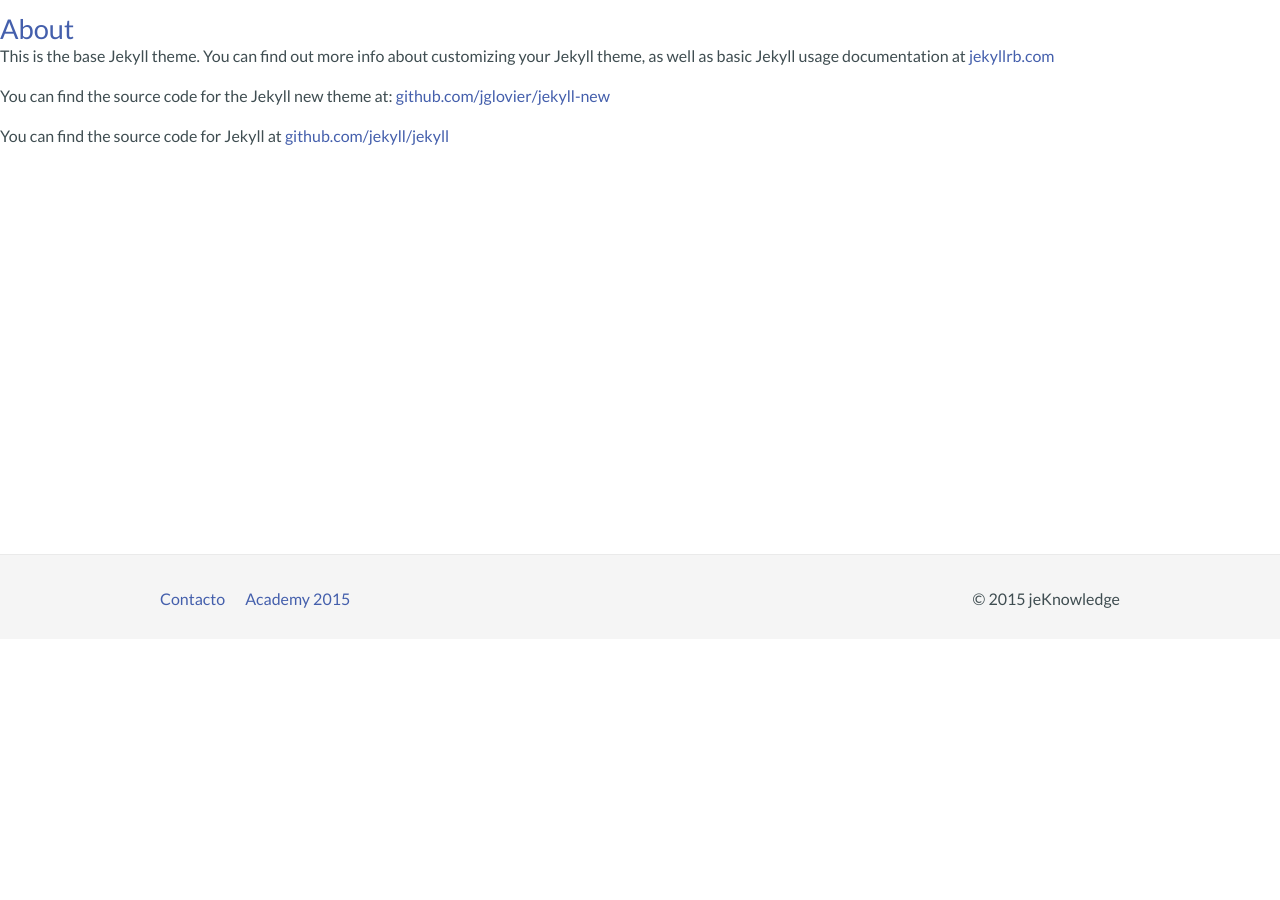
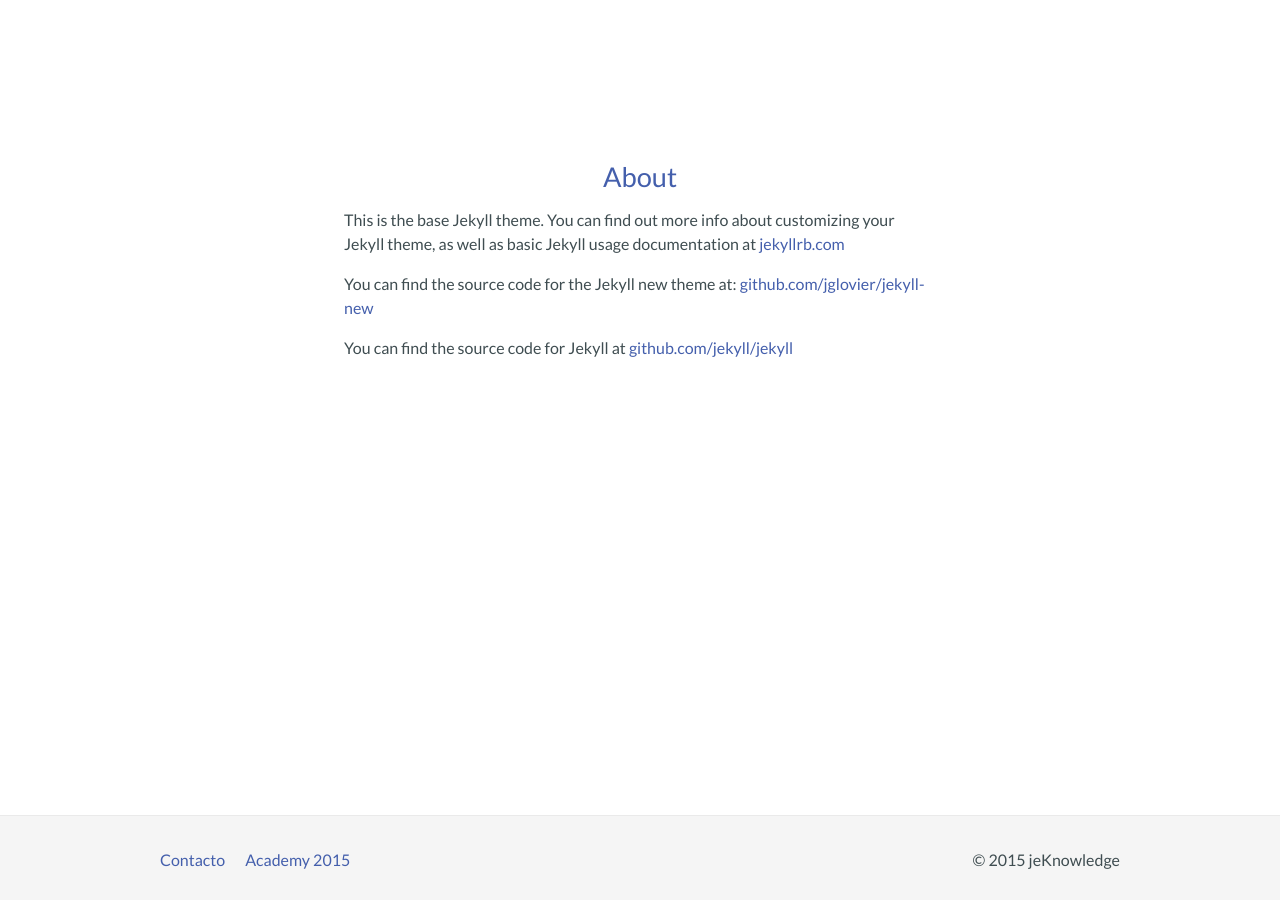
Before and after one commit to jeKnowledge/academy-articles, a Jekyll site: the page built from about.md, in a window 1280 px wide. Built offline with Jekyll 4.4.1, drawn with Linux system fonts in a browser that asks for light colours.

Commit message:
About page fix

```diff
--- a/_includes/head.html
+++ b/_includes/head.html
@@ -3,7 +3,7 @@
 	<meta http-equiv="X-UA-Compatible" content="IE=edge">
 	<meta name="viewport" content="width=device-width, initial-scale=1">
 	<meta property="og:image" content="http://jeknowledge.github.io/academy-articles/img/jekLogo.png">
-
+	<meta name="robots" content="index, follow">
 
 	<title>{% if page.title %}{{ page.title }}{% else %}{{ site.title }}{% endif %}</title>
 	<meta name="description" content="{% if page.excerpt %}{{ page.excerpt | strip_html | strip_newlines | truncate: 160 }}{% else %}{{ site.description }}{% endif %}">
--- a/_layouts/default.html
+++ b/_layouts/default.html
@@ -8,11 +8,13 @@
 		{{ content }}
 	</div>
 	{% if paginator %}
+	<!--
 	<nav class="pagination group" role="navigation">
 		{% if paginator.next_page %}
 		<a href="{{paginator.next_page_path}}">&larr;</a> {% endif %} {% if paginator.previous_page %}
 		<a href="{{paginator.previous_page_path}}">&rarr;</a> {% endif %}
 	</nav>
+-->
 	{% endif %}
 	{% include footer.html %}
 	{% include analytics.html %}
--- a/_layouts/page.html
+++ b/_layouts/page.html
@@ -1,12 +1,36 @@
 ---
 layout: default
 ---
-<div class="post">
+
+<style type="text/css">
+  body{
+    min-width: initial;
+    display:flex;
+    text-align: center;
+  /*Ocupa o ecran todo*/
+    min-height:100vh; /*min-height para nao sobrepor o conteudo original quando a janela é muito pequena*/
+    flex-wrap: wrap; /*faz com que o footer não esteja paralelo com o conteudo*/
+
+
+  }
+
+  footer{
+
+    width: 100%;/*expande horizontalmente footer*/
+    align-self: flex-end;/*footer no fim da pagina*/
+  }
+
+  .content{
+        margin: auto; /*centra conteudo*/
+  }
+</style>
+
+<div class="post" id="article">
 
   <header class="post-header">
     <h1 class="post-title">{{ page.title }}</h1>
   </header>
-
+<br>
   <article class="post-content">
     {{ content }}
   </article>
```
Also changed, not shown: README.md.
